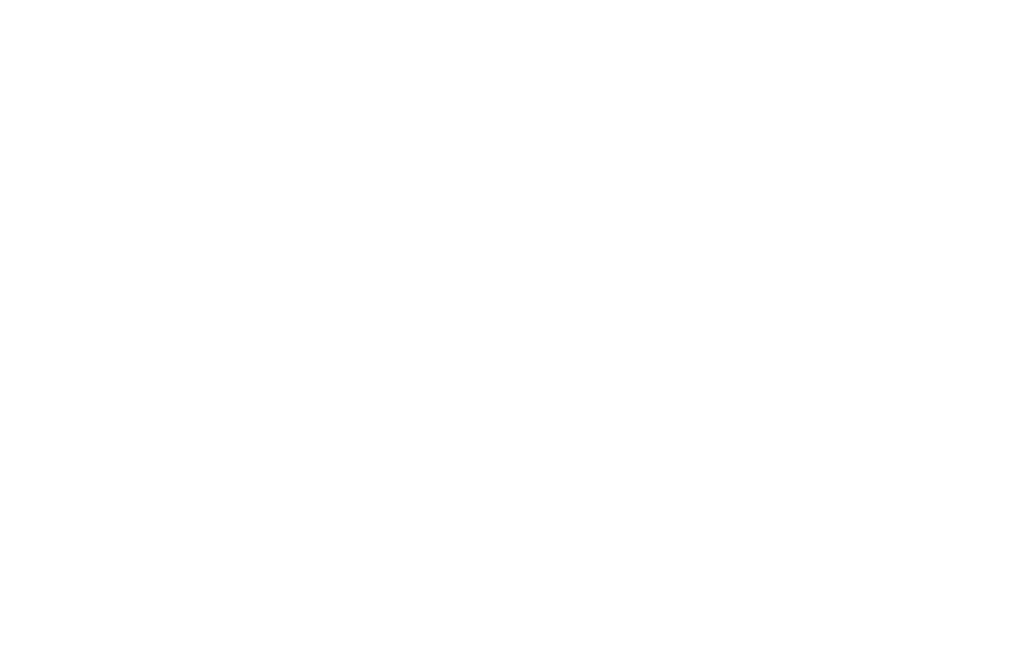
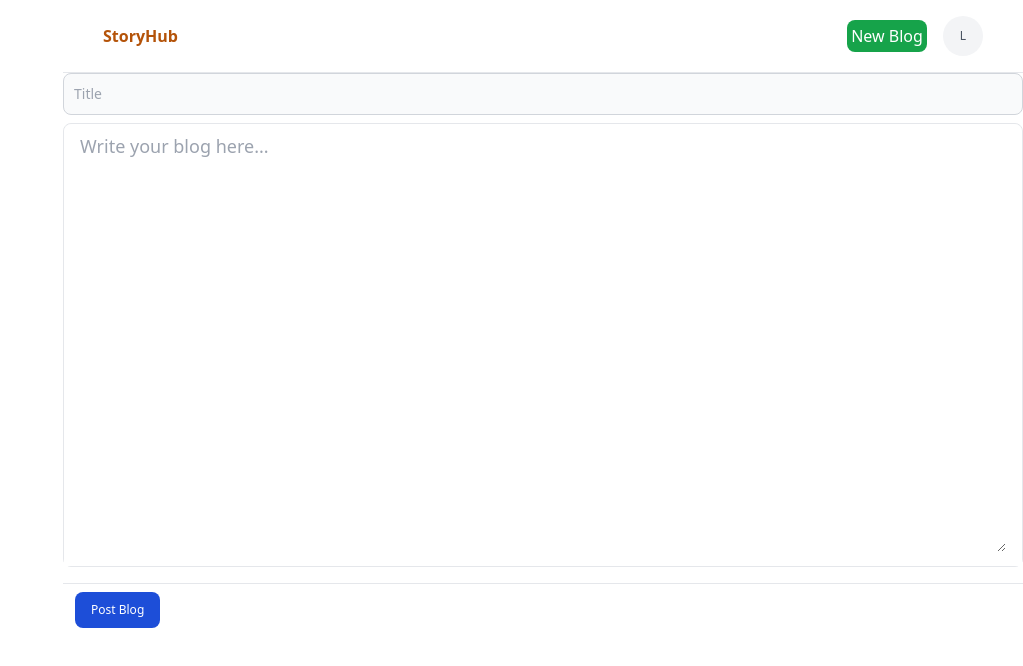
Before and after one commit to lakshay0501/StoryHub, a React (Vite) app in the folder frontend/: page /publish in a window 1280 px wide. Before the commit this address had no page. Shown: the top 666 px of the page, without its empty margins (257-1280 px from the left). Built offline with nearby package versions, Linux system fonts and the light colour scheme.

Commit message:
fourth commit

```diff
--- a/frontend/src/App.tsx
+++ b/frontend/src/App.tsx
@@ -5,6 +5,7 @@
 import { Signup } from './pages/Signup'
 import { Blogs } from './pages/Blogs'
 import './App.css'
+import { Publish } from './pages/Publish'
 
 function App() {
   const [count, setCount] = useState(0)
@@ -17,6 +18,7 @@
             <Route path='/signin' element={<Signin/>}></Route>
             <Route path='/blog/:id' element={<Blog/>}></Route>
             <Route path='/blogs' element={<Blogs/>}></Route>
+            <Route path='/publish' element={<Publish/>}></Route>
          </Routes>
        </BrowserRouter>
     </>
--- /dev/null
+++ b/frontend/src/components/BlogSkeleton.tsx
@@ -0,0 +1,41 @@
+
+export const BlogSkeleton = () =>{
+
+    return <div className="justify-center items-center p-4">
+
+            <div role="status" className="space-y-2.5 animate-pulse max-w-lg">
+                <div className="flex items-center w-full">
+                    <div className="h-2.5 bg-gray-200 rounded-full dark:bg-gray-700 w-32"></div>
+                    <div className="h-2.5 ms-2 bg-gray-300 rounded-full dark:bg-gray-600 w-24"></div>
+                    <div className="h-2.5 ms-2 bg-gray-300 rounded-full dark:bg-gray-600 w-full"></div>
+                </div>
+                <div className="flex items-center w-full max-w-[480px]">
+                    <div className="h-2.5 bg-gray-200 rounded-full dark:bg-gray-700 w-full"></div>
+                            <div className="h-2.5 ms-2 bg-gray-300 rounded-full dark:bg-gray-600 w-full"></div>
+                    <div className="h-2.5 ms-2 bg-gray-300 rounded-full dark:bg-gray-600 w-24"></div>
+                </div>
+                <div className="flex items-center w-full max-w-[400px]">
+                    <div className="h-2.5 bg-gray-300 rounded-full dark:bg-gray-600 w-full"></div>
+                    <div className="h-2.5 ms-2 bg-gray-200 rounded-full dark:bg-gray-700 w-80"></div>
+                    <div className="h-2.5 ms-2 bg-gray-300 rounded-full dark:bg-gray-600 w-full"></div>
+                </div>
+                <div className="flex items-center w-full max-w-[480px]">
+                    <div className="h-2.5 ms-2 bg-gray-200 rounded-full dark:bg-gray-700 w-full"></div>
+                            <div className="h-2.5 ms-2 bg-gray-300 rounded-full dark:bg-gray-600 w-full"></div>
+                    <div className="h-2.5 ms-2 bg-gray-300 rounded-full dark:bg-gray-600 w-24"></div>
+                </div>
+                <div className="flex items-center w-full max-w-[440px]">
+                    <div className="h-2.5 ms-2 bg-gray-300 rounded-full dark:bg-gray-600 w-32"></div>
+                    <div className="h-2.5 ms-2 bg-gray-300 rounded-full dark:bg-gray-600 w-24"></div>
+                    <div className="h-2.5 ms-2 bg-gray-200 rounded-full dark:bg-gray-700 w-full"></div>
+                </div>
+                <div className="flex items-center w-full max-w-[360px]">
+                    <div className="h-2.5 ms-2 bg-gray-300 rounded-full dark:bg-gray-600 w-full"></div>
+                    <div className="h-2.5 ms-2 bg-gray-200 rounded-full dark:bg-gray-700 w-80"></div>
+                    <div className="h-2.5 ms-2 bg-gray-300 rounded-full dark:bg-gray-600 w-full"></div>
+                </div>
+                <span className="sr-only">Loading...</span>
+            </div>
+
+    </div>
+}
--- /dev/null
+++ b/frontend/src/components/InputComponent.tsx
@@ -0,0 +1,28 @@
+import React from 'react';
+
+export const InputComponent = ({onChange}:{onChange:(e: React.ChangeEvent<HTMLTextAreaElement>)=>void}) => {
+    return (
+        <div>
+            <form>
+                {/* Change border-gray-200 to border-orange-500 for orange border */}
+                <div className="w-full mb-4 border rounded-lg bg-gray-50">
+                    <div className="px-4 py-2 bg-white rounded-t-lg">
+                        {/* Remove text-black as it's redundant with text-gray-900, and remove border-red-400 to eliminate the inner border */}
+                        <textarea
+                            id="comment"
+                            rows={15}
+                            className="outline-none w-full px-0 text-lg text-gray-900 bg border-0 focus:ring-0" // Removed border class here
+                            placeholder="Write your blog here..."
+                            required
+                            onChange={onChange}
+                        ></textarea>
+                    </div>
+
+                </div>
+            </form>
+
+        </div>
+    );
+};
+
+export default InputComponent;
--- a/frontend/src/pages/Blog.tsx
+++ b/frontend/src/pages/Blog.tsx
@@ -1,3 +1,4 @@
+import { BlogSkeleton } from "../components/BlogSkeleton";
 import { FullBlog } from "../components/FullBlog";
 import { useBlog } from "../hooks";
 import { useParams } from "react-router-dom";
@@ -10,7 +11,7 @@
 
     if(loading){
        return <div>
-         Loading...
+         <BlogSkeleton/>
        </div>
     }
 
--- a/frontend/src/pages/Blogs.tsx
+++ b/frontend/src/pages/Blogs.tsx
@@ -1,5 +1,6 @@
 import { Appbar } from "../components/Appbar"
 import { BlogCard } from "../components/BlogCard"
+import { BlogSkeleton } from "../components/BlogSkeleton"
 import { useBlogs } from "../hooks"
 
 
@@ -8,7 +9,7 @@
 
     if(loading){
         return <div>
-            loading....
+            <BlogSkeleton></BlogSkeleton>
         </div>
     }
     return <div>
--- /dev/null
+++ b/frontend/src/pages/Publish.tsx
@@ -0,0 +1,50 @@
+import { Appbar } from "../components/Appbar"
+import InputComponent from "../components/InputComponent"
+import axios from "axios"
+import { BACKEND_URL } from "../config"
+import { useState } from "react"
+import { useNavigate } from "react-router-dom"
+export const Publish = () => {
+    const [title,setTitle] = useState("")
+    const [content,setContent] = useState("")
+    const navigate = useNavigate()
+    return <div className="justify-center pl-[20rem]">
+        <div>
+          <Appbar></Appbar>
+        </div>
+        <div className="max-w-screen-lg w-full flex flex-col ">
+            <div>
+              <input onChange={(e)=>{
+                setTitle(e.target.value)
+              }} type="text" id="helper-text" aria-describedby="helper-text-explanation" className="bg-gray-50 border border-gray-300 text-gray-900 text-sm rounded-lg focus:ring-blue-500 focus:border-blue-500 block w-full p-2.5" placeholder="Title"></input>
+            </div>
+            <div className="pt-2">
+              <InputComponent onChange={(e)=>{
+                setContent(e.target.value)
+              }}/>
+              <div className="flex items-center justify-between px-3 py-2 border-t">
+                        <button onClick={async()=>{
+                           try {
+                                const res = await axios.post(`${BACKEND_URL}/api/v1/blog`, {
+                                    title,
+                                    content,
+                                    published:true
+                                }, {
+                                    headers: {
+                                    Authorization: `Bearer ${localStorage.getItem("token")}`,
+                                    },
+                                });
+                                // console.log(res);
+                                navigate(`/blog/${res.data.blog.id}`);
+                            } catch (error) {
+                                console.error("Error creating blog post:", error);
+                                // Display a user-friendly error message to the user (optional)
+                            }
+                        }} type="submit" className="inline-flex items-center py-2.5 px-4 text-xs font-medium text-center text-white bg-blue-700 rounded-lg focus:ring-4 focus:ring-blue-200 dark:focus:ring-blue-900 hover:bg-blue-800">
+                            Post Blog
+                    </button>
+                </div>
+            </div>
+        </div>
+    </div>
+}
```
